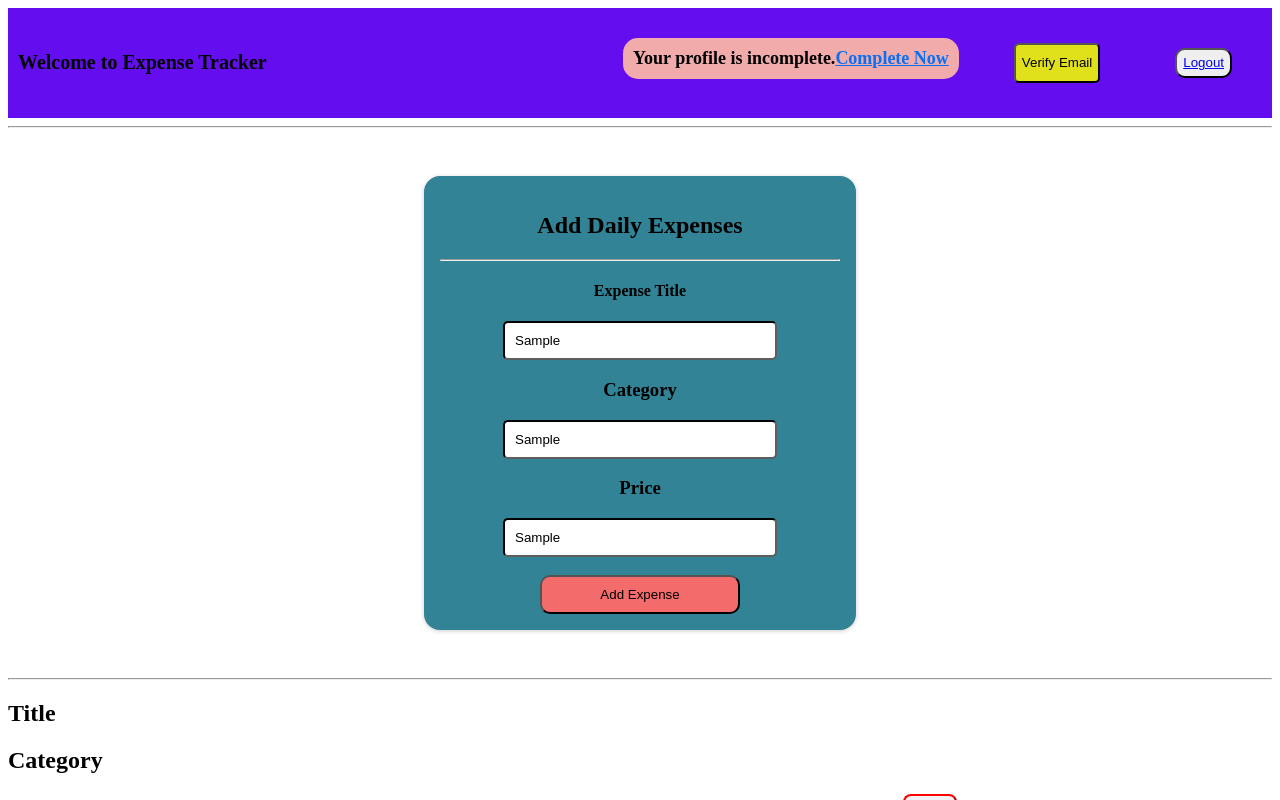
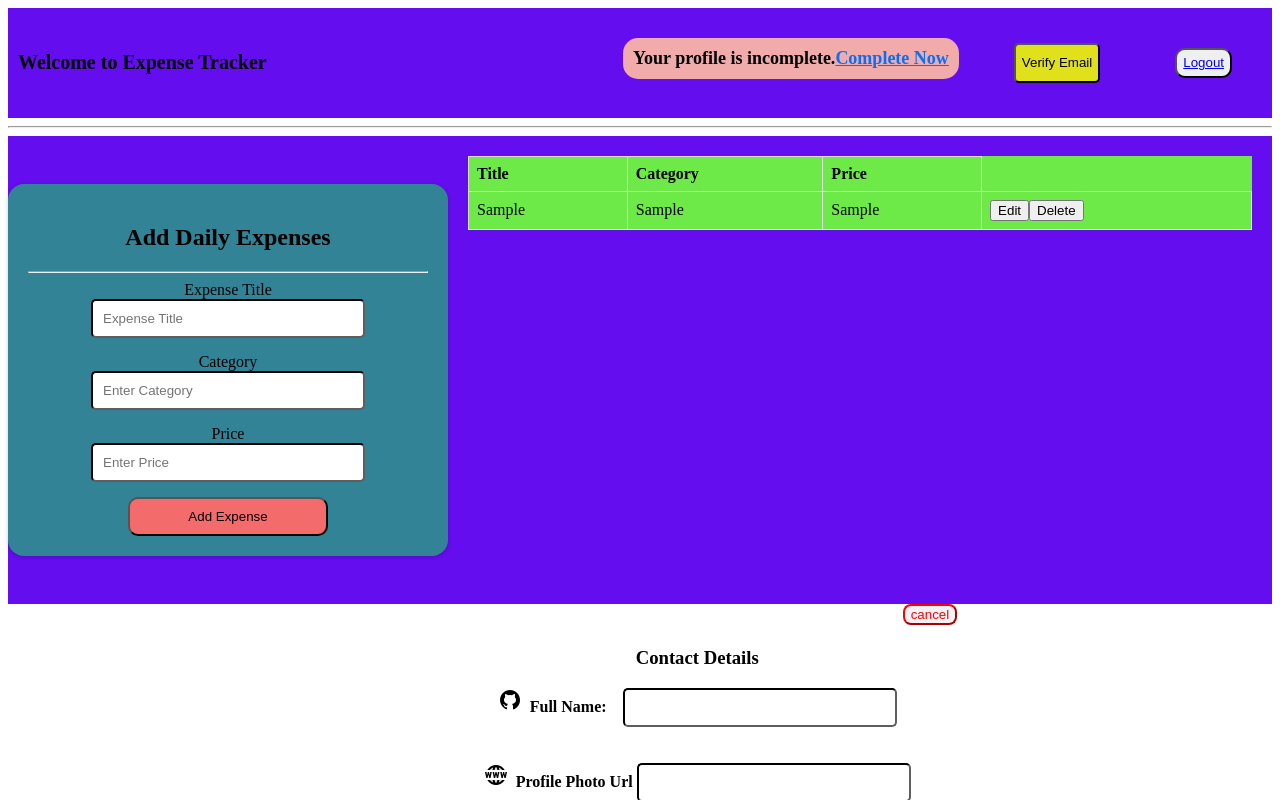
Before and after one commit to suman7033/Expense_Tracker_Web, a React (Create React App) app: page /profile in a window 1280 px wide. Both pictures are taken after typing "Sample", "Sample", "Sample" into the empty fields and a click on the button "Add Expense". Shown: the top 800 px of the page. Built offline with nearby package versions, Linux system fonts and the light colour scheme; no server answers.

Commit message:
Add Edit and Delete Function

```diff
--- a/src/App.js
+++ b/src/App.js
@@ -8,18 +8,20 @@ import Login from './components/Login/Login'
 import Home from './components/Home/Home';
 import Profile from "./components/Profile/Profile";
 import ForgotPassword from "./components/ForgotPassword/ForgotPassword";
+//import ExpenseContextProvider from './store/ExpenseContextProvider';
 
 const App = () => {
   return (
     <>
       <BrowserRouter>
-
+      {/* <ExpenseContextProvider> */}
       <Routes>
         <Route path='/' element={<Login/>}></Route>
         <Route path="/home" element={<Home/>}></Route>
         <Route path="/profile" element={<Profile/>}></Route>
         <Route path="/forgotPassword" element={<ForgotPassword/>}></Route>
       </Routes>
+      {/* </ExpenseContextProvider> */}
       </BrowserRouter>
     </>
   )
--- a/src/components/ExpenseDetails/ExpenseDetails.js
+++ b/src/components/ExpenseDetails/ExpenseDetails.js
@@ -1,34 +1,141 @@
-import React, { useState } from 'react'
-import './expenseDetails.css'
+// ExpenseDetails.jsx
+import React, { useState } from 'react';
+import './expenseDetails.css';
 
 const ExpenseDetails = () => {
-    const [title, setTitle]=useState("");
-    const [category, setCategory]=useState("");
-    const [price, setPrice]=useState("");
+  const [title, setTitle] = useState('');
+  const [category, setCategory] = useState('');
+  const [price, setPrice] = useState('');
+  const [expenses, setExpenses] = useState([]);
 
-    const AddExpenseHandler=()=>{
-
+  const addExpenseHandler = () => {
+    // Check if all fields are filled
+    if (title.trim() === '' || category.trim() === '' || price.trim() === '') {
+      alert('Please fill in all fields.');
+      return;
     }
 
+    // Create a new expense object
+    const newExpense = {
+      title,
+      category,
+      price,
+    };
+
+    // Update the expenses list
+    setExpenses((prevExpenses) => [...prevExpenses, newExpense]);
+
+    // Clear the input fields
+    setTitle('');
+    setCategory('');
+    setPrice('');
+  };
+
+    const deleteExpenseHandler = (index) => {
+        const updatedExpenses = [...expenses];
+        updatedExpenses.splice(index, 1);
+        setExpenses(updatedExpenses);
+      };
+      const [editedExpense, setEditedExpense] = useState(null);
+
+      const editExpenseHandler = (index) => {
+        // Set the selected expense for editing
+        setEditedExpense(expenses[index]);
+      };
+      const cancelHandler=(index)=>{
+        setEditedExpense(expenses[index]);
+      }
+
+      const handleEditSubmit = (updatedExpense) => {
+        // Update the expenses array with the edited expense
+        const updatedExpenses = expenses.map((expense) =>
+          expense.id === updatedExpense.id ? updatedExpense : expense
+        );
+        setExpenses(updatedExpenses);
+
+        // Clear the edited expense state to exit the edit mode
+        setEditedExpense(null);
+      };
+
+
+
+
   return (
-    <>
-    <div className='auth'>
-      <h2>Add Daily Expenses</h2><hr/>
-      <h4>Expense Title</h4>
-      <input type='text' className='input' placeholder='Expense Title' onChange={(event)=>setTitle(event.target.value)}/>
-      <h3>Category</h3>
-      <input type='text' className='input' placeholder='Enter Category' onChange={(event)=>setCategory(event.target.value)}/>
-      <h3>Price</h3>
-      <input type='text' className='input' placeholder='Enter Price' onChange={(event)=>setPrice(event.target.value)}/><br/><br/>
-      <button onClick={AddExpenseHandler} className='resetBtn'>Add Expense</button>
+    <div className='container'>
+      <div className='auth'>
+        <h2>Add Daily Expenses</h2>
+        <hr />
+        <div className='form-group'>
+          <label htmlFor='title'>Expense Title</label><br/>
+          <input type='text' id='title' className='input' value={title} placeholder='Expense Title' onChange={(event) => setTitle(event.target.value)} />
+        </div>
+        <div className='form-group'>
+          <label htmlFor='category'>Category</label><br/>
+          <input type='text' className='input'id='category' value={category} placeholder='Enter Category' onChange={(event) => setCategory(event.target.value)} />
+        </div>
+        <div className='form-group'>
+          <label htmlFor='price'>Price</label><br/>
+          <input type='text' id='price' className='input' value={price} placeholder='Enter Price' onChange={(event) => setPrice(event.target.value)} />
+        </div>
+        <button onClick={addExpenseHandler} className='resetBtn'>
+          Add Expense
+        </button>
+      </div>
+      <div className='table'>
+        <table>
+          <thead>
+            <tr>
+              <th>Title</th>
+              <th>Category</th>
+              <th>Price</th>
+            </tr>
+          </thead>
+          <tbody>
+            {expenses.map((expense, index) => (
+              <tr key={index}>
+                <td>{expense.title}</td>
+                <td>{expense.category}</td>
+                <td>{expense.price}</td>
+                <td>
+                    <button onClick={()=>editExpenseHandler(index)}>Edit</button>
+                    <button onClick={()=>deleteExpenseHandler(index)}>Delete</button>
+                </td>
+              </tr>
+            ))}
+          </tbody>
+        </table>
+        {/* Edit form */}
+      {editedExpense && (
+        <div>
+          <h2>Edit Expense</h2>
+          <form
+            onSubmit={(e) => {
+              e.preventDefault();
+              handleEditSubmit({
+                ...editedExpense,
+                title: e.target.title.value,
+                category: e.target.category.value,
+                price: e.target.price.value,
+              });
+            }}
+          >
+            <label htmlFor="title">Title:</label>
+            <input type="text" id="title" defaultValue={editedExpense.title} required />
+
+            <label htmlFor="category">Category:</label>
+            <input type="text" id="category" defaultValue={editedExpense.category} required />
+
+            <label htmlFor="price">Price:</label>
+            <input type="text" id="price" defaultValue={editedExpense.price} required />
+
+            <button type="submit">Save</button>
+            <button onClick={cancelHandler}>cancel</button>
+          </form>
+        </div>
+      )}
     </div>
-    <div className='table'>
-        <hr/>
-        <h2>Title</h2>
-        <h2>Category</h2>
-    </div>
-    </>
-  )
-}
+      </div>
+  );
+};
 
-export default ExpenseDetails
+export default ExpenseDetails;
--- a/src/components/ExpenseDetails/expenseDetails.css
+++ b/src/components/ExpenseDetails/expenseDetails.css
@@ -0,0 +1,31 @@
+/* expenseDetails.css */
+.container {
+    display: flex;
+  }
+
+  .auth {
+    flex: 1;
+    padding: 20px;
+  }
+
+  .table {
+    flex: 1;
+    padding: 20px;
+  }
+
+  .form-group {
+    margin-bottom: 15px;
+  }
+
+  .table table {
+    width: 100%;
+    border-collapse: collapse;
+    background-color: #6dea47;
+
+  }
+
+  .table th, .table td {
+    border: 1px solid #ddd;
+    padding: 8px;
+    text-align: left;
+  }
--- a/src/index.js
+++ b/src/index.js
@@ -2,11 +2,14 @@ import React from 'react';
 import ReactDOM from 'react-dom/client';
 import App from './App';
 import reportWebVitals from './reportWebVitals';
+//import ExpenseContextProvider from './store/ExpenseContextProvider';
 
 const root = ReactDOM.createRoot(document.getElementById('root'));
 root.render(
   <React.StrictMode>
+    {/* <ExpenseContextProvider> */}
     <App />
+    {/* </ExpenseContextProvider> */}
   </React.StrictMode>
 );
 
```
Also changed, not shown: src/store/ExpenseContext.js (added, +9 -0 lines), src/store/ExpenseContextProvider.js (added, +57 -0 lines), src/Img/github.icon.png (deleted).
